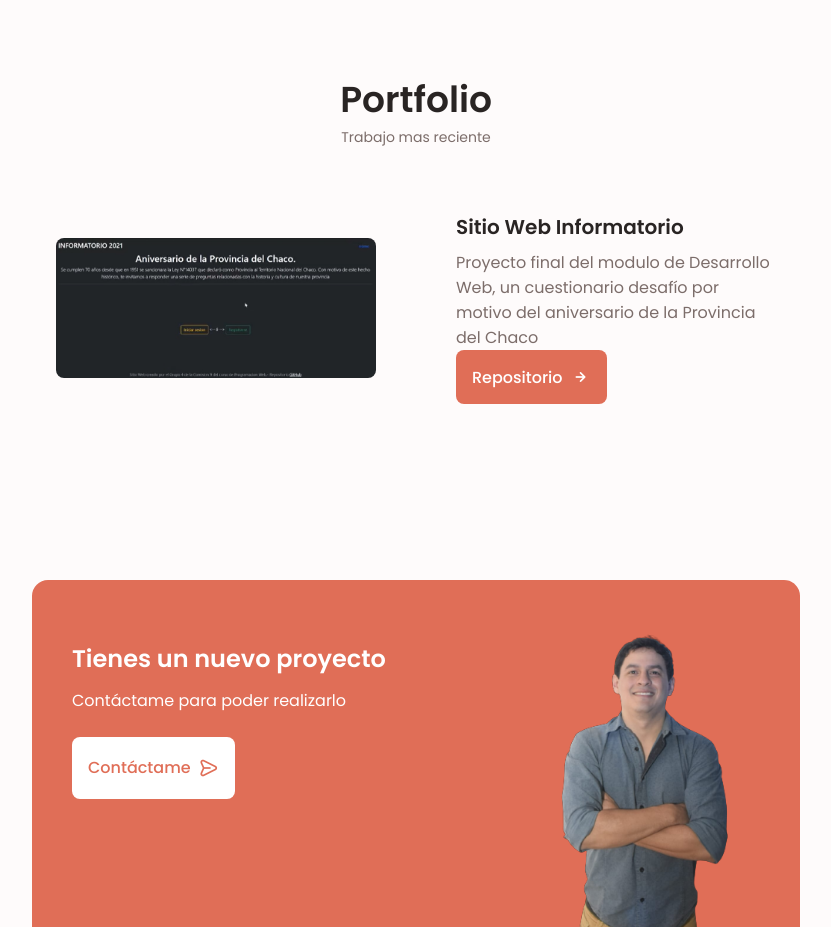
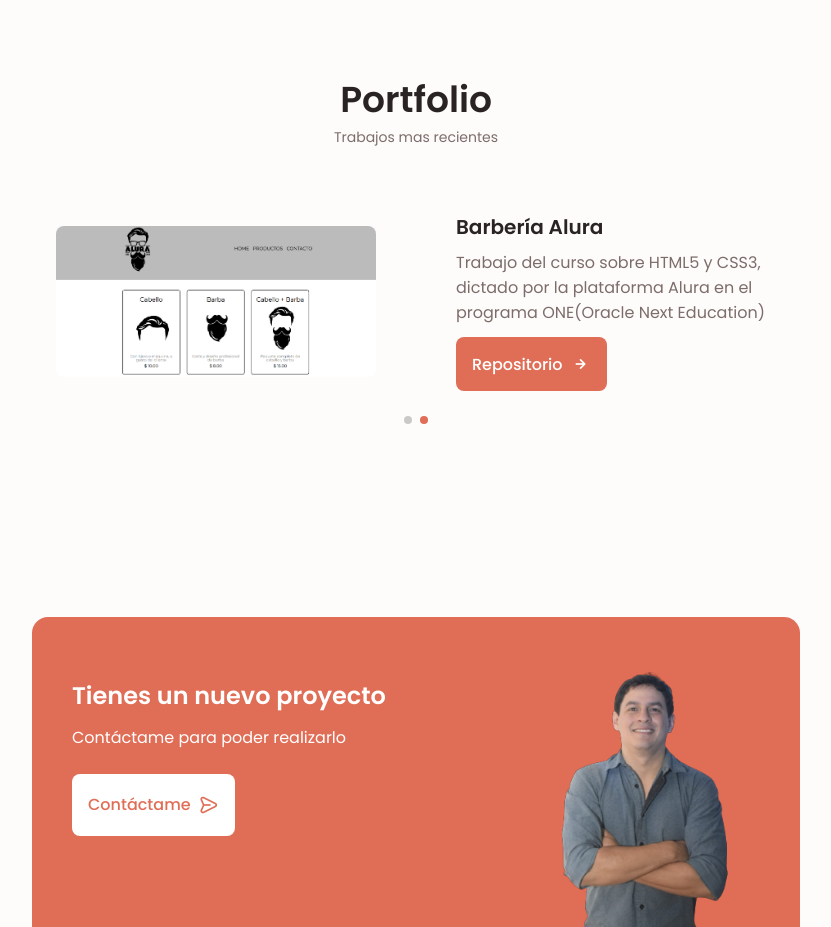
Before and after one commit to pabloandramirez/pabloandramirez.github.io, a plain HTML site: page index.html in a window 1280 px wide. Shown: the part 3580-4507 px from the top of the page, without its empty margins (224-1055 px from the left). Drawn offline with nearby package versions, Linux system fonts and the light colour scheme.

Commit message:
Agregado nuevo proyecto de portfolio

```diff
--- a/assets/css/styles.css
+++ b/assets/css/styles.css
@@ -753,7 +753,7 @@ img {
 }
 
 .portfolio__img{
-  width: 400px;
+  width: 265px;
   border-radius: .5rem;
   justify-self: center;
 }
@@ -769,6 +769,38 @@ img {
 
 .portfolio__button:hover .button__icon{
   transform: translateX(.25rem)
+}
+
+.swiper-button-prev::after,
+.swiper-button-next::after{
+  content: '';
+}
+
+.swiper-portfolio-icon{
+  font-size: 2rem;
+  color: var(--first-color);
+}
+
+.swiper-button-prev{
+  left: -.5rem;
+}
+
+.swiper-button-next{
+  left: -.5rem;
+}
+
+.swiper-container-horizontal > .swiper-pagination-bullets{
+  bottom: -2.5rem;
+}
+
+.swiper-pagination-bullet-active{
+  background-color: var(--first-color);
+}
+
+.swiper-button-prev,
+.swiper-button-next,
+.swiper-pagination-bullet{
+  outline: none;
 }
 
 /*==================== PROJECT IN MIND ====================*/
--- a/assets/js/main.js
+++ b/assets/js/main.js
@@ -92,6 +92,18 @@ modalCloses.forEach((modalClose) =>{
 })
 
 /*==================== PORTFOLIO SWIPER  ====================*/
+let swiper = new Swiper('.portfolio__container', {
+    cssMode: true,
+    loop: true,
+    navigation: {
+        nextEl: '.swiper-button-next',
+        prevEl: '.swiper-button-prev',
+    },
+    pagination: {
+        el: '.swiper-pagination',
+        clickable: true,
+    },
+});
 
 
 /*==================== TESTIMONIAL ====================*/
--- a/index.html
+++ b/index.html
@@ -639,16 +639,17 @@
             <!--==================== PORTFOLIO ====================-->
             <section class="portfolio section" id="portfolio">
                 <h2 class="section__title">Portfolio</h2>
-                <span class="section__subtitle">Trabajo mas reciente</span>
+                <span class="section__subtitle">Trabajos mas recientes</span>
 
-                <div class="portfolio__container container">
-                    <div>
-                        <div class="portfolio__content grid">
-                            <img src="assets/img/ProyectoFinal.jpg" alt="" class="portfolio__img">
+                <div class="portfolio__container container swiper-container">
+                    <div class="swiper-wrapper">
+                        <!--==================== PORTFOLIO 1 ====================-->
+                        <div class="portfolio__content grid swiper-slide">
+                            <img src="assets/img/ProyectoFinal.jpg" alt="proyecto final" class="portfolio__img">
 
                             <div class="portfolio__data">
                                 <h3 class="portfolio__title">Sitio Web Informatorio</h3>
-                                <p class="portfolio__descriptiopn">Proyecto final del modulo de Desarrollo Web,
+                                <p class="portfolio__description">Proyecto final del modulo de Desarrollo Web,
                                     un cuestionario desafío por motivo del aniversario de la Provincia del Chaco</p>
                                 <a href="https://github.com/pabloandramirez/proyectoInformatorio2021" target="_blank"
                                 class="button button--flex button--small portfolio__button">
@@ -657,7 +658,34 @@
                                 </a>
                             </div>
                         </div>
+
+                        <!--==================== PORTFOLIO 2 ====================-->
+                        <div class="portfolio__content grid swiper-slide">
+                            <img src="assets/img/BarberiaAlura.png" alt="barbería Alura" class="portfolio__img">
+
+                            <div class="portfolio__data">
+                                <h3 class="portfolio__title">Barbería Alura</h3>
+                                <p class="portfolio__description">Trabajo del curso sobre HTML5 y CSS3, dictado por la
+                                     plataforma Alura en el programa ONE(Oracle Next Education)</p>
+                                <a href="https://github.com/pabloandramirez/BarberiaAlura" target="_blank"
+                                class="button button--flex button--small portfolio__button">
+                                    Repositorio
+                                    <i class="uil uil-arrow-right button__icon"></i>
+                                </a>
+                            </div>
+                        </div>
                     </div>
+
+                    <!-- Add Arrows
+                    <div class="swiper-button-next">
+                        <i class="uil uil-angle-right-b swiper-portfolio-icon"></i>
+                    </div>
+                    <div class="swiper-button-prev">
+                        <i class="uil uil-angle-left-b swiper-portfolio-icon"></i>
+                    </div> -->
+
+                    <!-- Add Pagination -->
+                    <div class="swiper-pagination"></div>
                 </div>
             </section>
 
```
Also changed, not shown: assets/css/swiper-bundle.min.css, assets/img/BarberiaAlura.png (added), assets/js/swiper-bundle.min.js.
